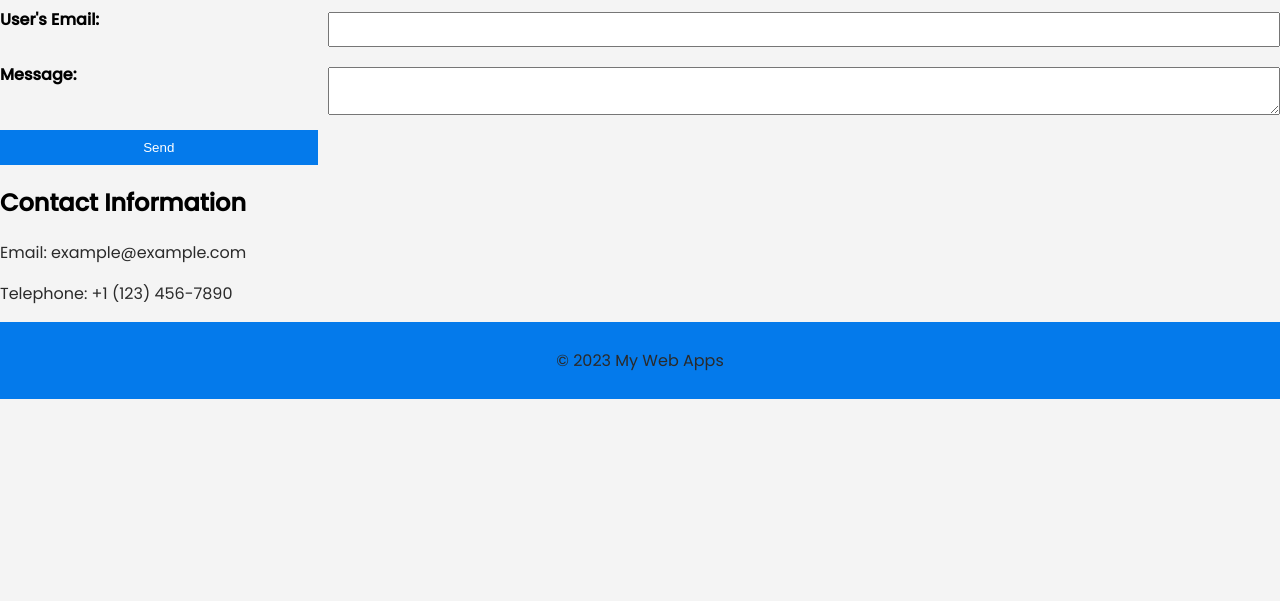
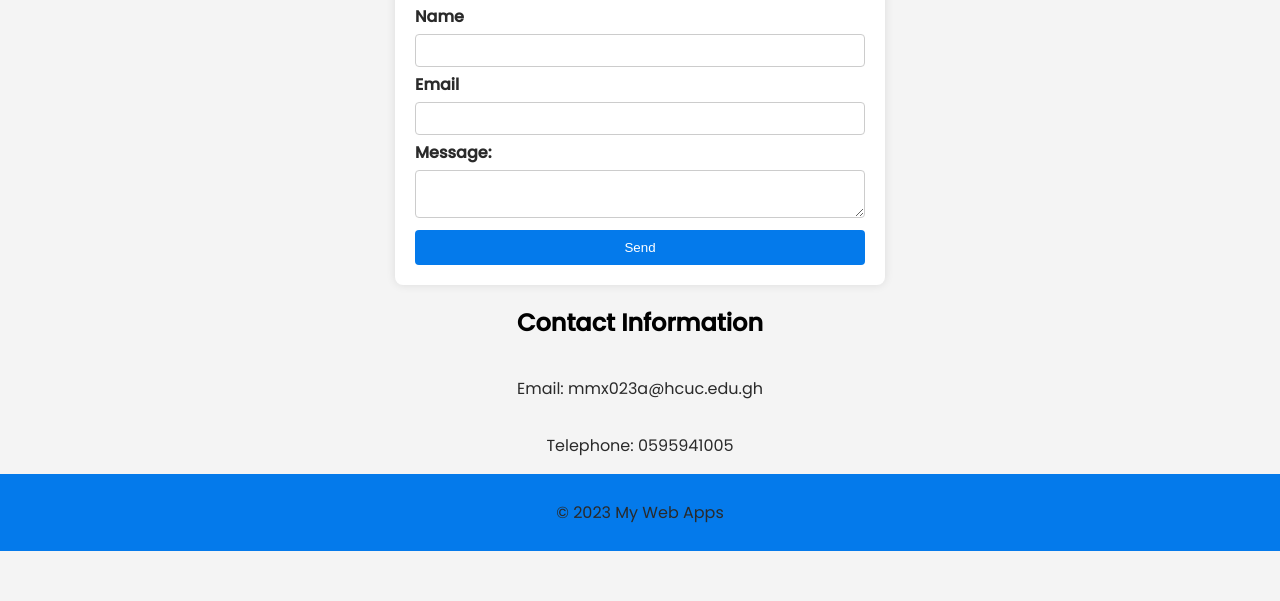
Before and after one commit to edgararthur/mariammahama, a plain HTML site: page contact.html in a window 1280 px wide. Shown: the part 199-800 px from the top of the page. Drawn offline with Linux system fonts and the light colour scheme.

Commit message:
new changes

```diff
--- /dev/null
+++ b/contact.css
@@ -0,0 +1,60 @@
+#contact {
+	display: flex;
+	flex-direction: column;
+	align-items: center;
+	justify-content: center;
+	padding: 32px 0 0 0;
+}
+
+.form-container {
+	display: flex;
+	flex-direction: column;
+	align-items: center;
+	justify-content: center;
+	padding: 20px;
+	width: 450px;
+	height: 100%;
+	color: #2a2a2a;
+	background-color: #fff;
+	border-radius: 8px;
+	box-shadow: 0 0 10px rgba(0, 0, 0, 0.1);
+}
+
+form {
+	display: flex;
+	flex-direction: column;
+	width: 100%;
+}
+
+label {
+	font-weight: bold;
+}
+
+input,
+textarea {
+	width: 100%;
+	padding: 8px;
+	margin: 5px 0;
+	box-sizing: border-box;
+	border: 1px solid #ccc;
+	border-radius: 4px;
+	outline: none;
+}
+
+button {
+	padding: 10px;
+	background-color: #047aeb;
+	color: white;
+	border: none;
+	cursor: pointer;
+	transition: background-color 0.3s ease;
+	border-radius: 4px;
+}
+
+footer {
+	background-color: #047aeb;
+	color: white;
+	padding: 10px;
+	text-align: center;
+	justify-content: flex-end;
+}
--- a/contact.html
+++ b/contact.html
@@ -1,13 +1,13 @@
 <!DOCTYPE html>
 <html lang="en">
 	<head>
-    <meta charset="UTF-8">
-    <meta name="viewport" content="width=device-width, initial-scale=1.0">
+		<meta charset="UTF-8" />
+		<meta name="viewport" content="width=device-width, initial-scale=1.0" />
 		<title>Contact Us - My Web Apps</title>
-    <link rel="stylesheet" href="styles.css">
+		<link rel="stylesheet" href="styles.css" />
+		<link rel="stylesheet" href="contact.css" />
 	</head>
 	<body>
-
 		<header>
 			<h1>Contact Us</h1>
 			<nav>
@@ -20,28 +20,39 @@
 		</header>
 
 		<section id="contact">
+			<div class="form-container">
+				<div class="form-header">
 					<h2>Send us a Message</h2>
+				</div>
 				<form action="#" method="post" id="contact-form">
-            <label for="name">User's Name:</label>
-            <input type="text" id="name" name="name" required>
-
-            <label for="email">User's Email:</label>
-            <input type="email" id="email" name="email" required>
-
+					<div class="name">
+						<label for="name">Name</label>
+						<input type="text" id="name" name="name" required />
+					</div>
+					<div class="email">
+						<label for="email">Email</label>
+						<input type="email" id="email" name="email" required />
+					</div>
+					<div class="message">
 						<label for="message">Message:</label>
-            <textarea id="message" name="message" required></textarea>
+						<textarea
+							id="message"
+							name="message"
+							required
+						></textarea>
+					</div>
 
 					<button type="submit">Send</button>
 				</form>
+			</div>
 
 			<h2>Contact Information</h2>
-        <p>Email: example@example.com</p>
-        <p>Telephone: +1 (123) 456-7890</p>
+			<p>Email: mmx023a@hcuc.edu.gh</p>
+			<p>Telephone: 0595941005</p>
 		</section>
 
 		<footer>
 			<p>&copy; 2023 My Web Apps</p>
 		</footer>
-
 	</body>
 </html>
--- a/styles.css
+++ b/styles.css
@@ -1,7 +1,7 @@
-@import url('https://fonts.googleapis.com/css2?family=Poppins:wght@400;500&display=swap');
+@import url("https://fonts.googleapis.com/css2?family=Poppins:wght@400;500&display=swap");
 
 body {
-    font-family: 'Poppins', sans-serif;
+	font-family: "Poppins", sans-serif;
 	margin: 0;
 	padding: 0;
 	background-color: #f4f4f4;
@@ -63,14 +63,15 @@ nav a:hover {
 	background-color: #fff;
 	border-radius: 8px;
 	box-shadow: 0 0 10px rgba(0, 0, 0, 0.1);
-    /* margin-bottom: 20px; */
 	padding: 20px;
 	width: 450px;
 	height: 100%;
 	color: #2a2a2a;
 }
 
-.app-card h2, h3 , p {
+.app-card h2,
+h3,
+p {
 	color: #2a2a2a;
 }
 
@@ -87,16 +88,6 @@ footer {
 	text-align: center;
 }
 
-form {
-    display: grid;
-    grid-template-columns: 1fr 3fr;
-    gap: 10px;
-}
-
-label {
-    font-weight: bold;
-}
-
 #myVideo {
 	display: none;
 	width: 100%;
@@ -111,27 +102,6 @@ label {
 	color: "#047aeb";
 }
 
-input,
-textarea {
-    width: 100%;
-    padding: 8px;
-    margin: 5px 0;
-    box-sizing: border-box;
-}
-
-button {
-    padding: 10px;
-    background-color: #047aeb;
-    color: white;
-    border: none;
-    cursor: pointer;
-    transition: background-color 0.3s ease;
-}
-
-button:hover {
-    background-color: #555;
-}
-
 /* Responsive Design */
 @media screen and (max-width: 600px) {
 	nav ul {
```
Lines whose indentation alone changed are shown as unchanged.
